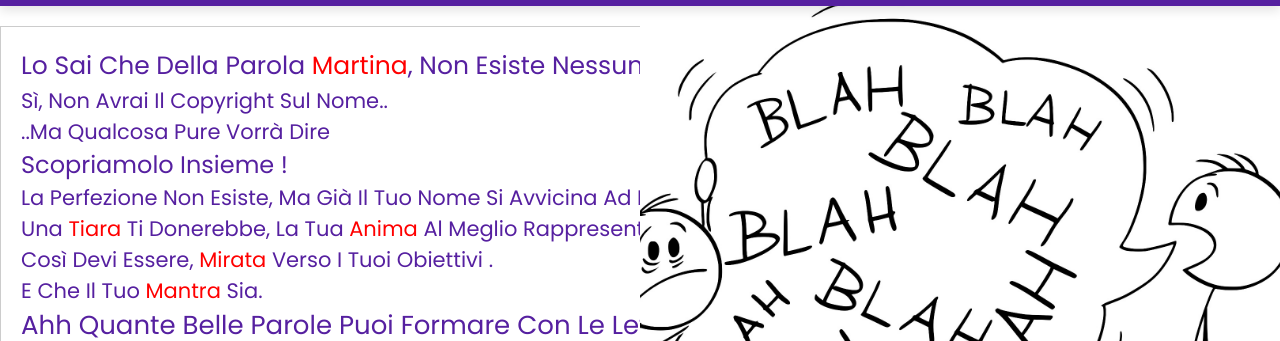
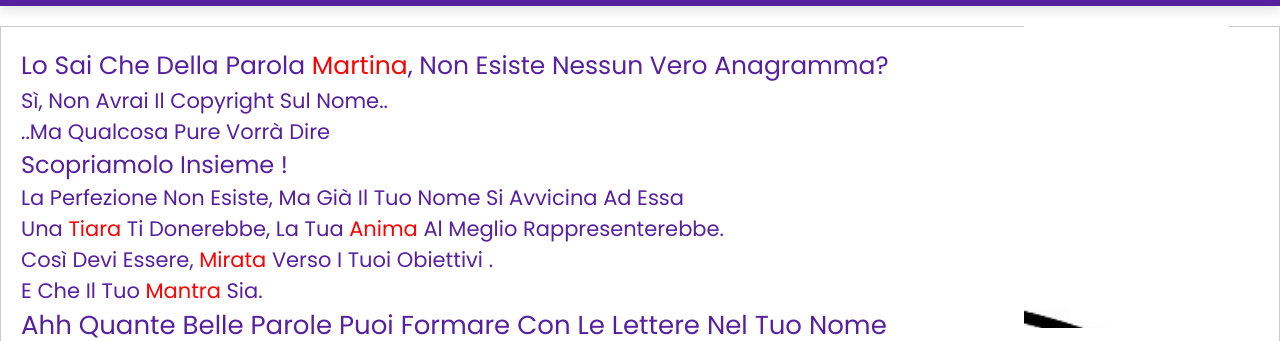
Before and after one commit to darkside021/Martina.github.io, a plain HTML site: page phrases.html in a window 1280 px wide. Shown: the part 72-413 px from the top of the page. Drawn offline with nearby package versions, Linux system fonts and the light colour scheme.

Commit message:
Update styles.css

```diff
--- a/styles.css
+++ b/styles.css
@@ -131,14 +131,14 @@ section{
     position: fixed;
     right:  0;
     top:  0;
-    width:  50%; /* Puoi regolare questa larghezza a seconda delle tue esigenze */
-    height:  100vh; /* Questo fa sì che l'immagine occupi l'intera altezza della viewport */
+    width:  20%; /* Puoi regolare questa larghezza a seconda delle tue esigenze */
+    height:  50vh; /* Questo fa sì che l'immagine occupi l'intera altezza della viewport */
     overflow: hidden; /* Nasconde qualsiasi parte dell'immagine che supera i limiti del contenitore */
 }
 
 .right-image-container img {
-    width:  100%;
-    height:  100%;
+    width:  80%;
+    height:  800%;
     object-fit: cover; /* Questo fa sì che l'immagine copra completamente il contenitore senza distorsione */
 }
 .discover-button {
```
